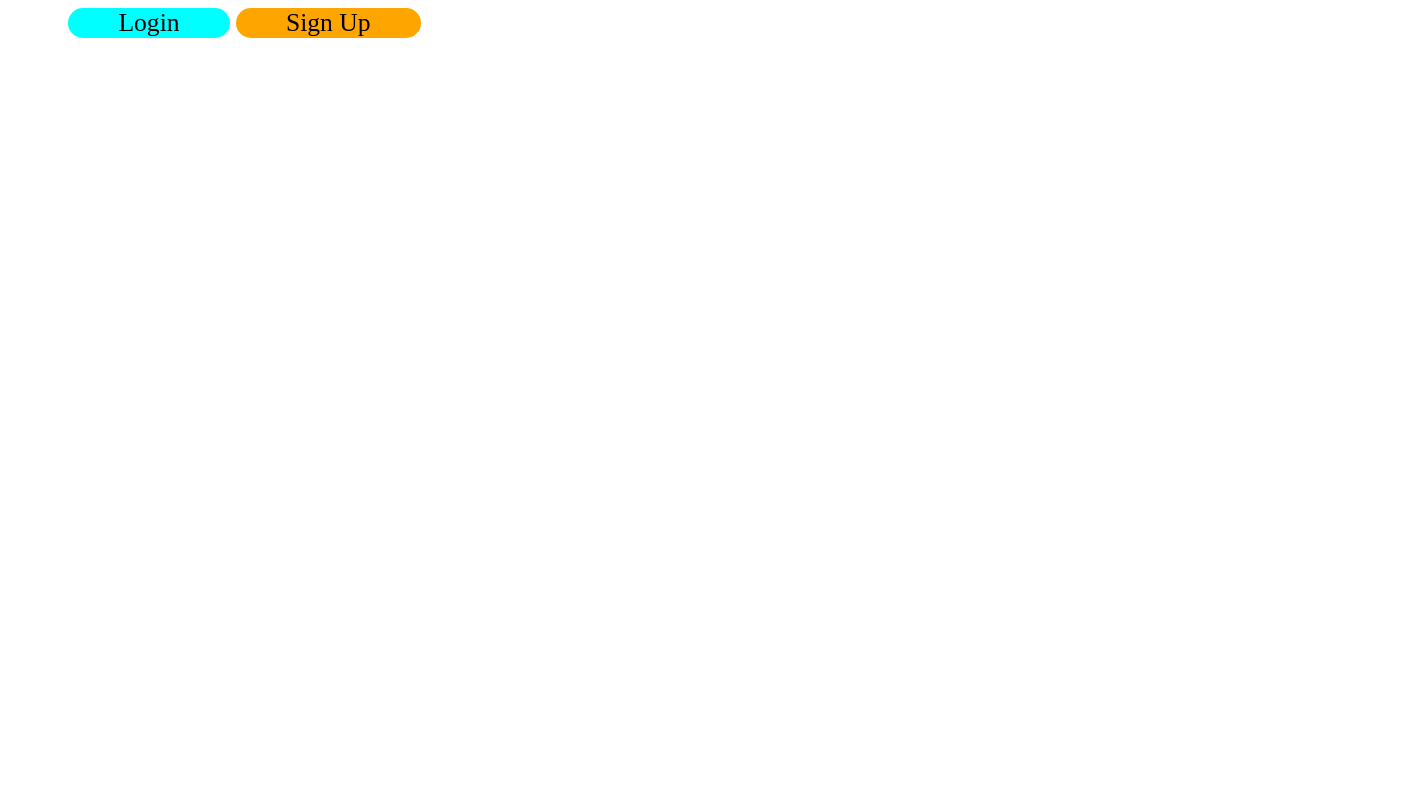
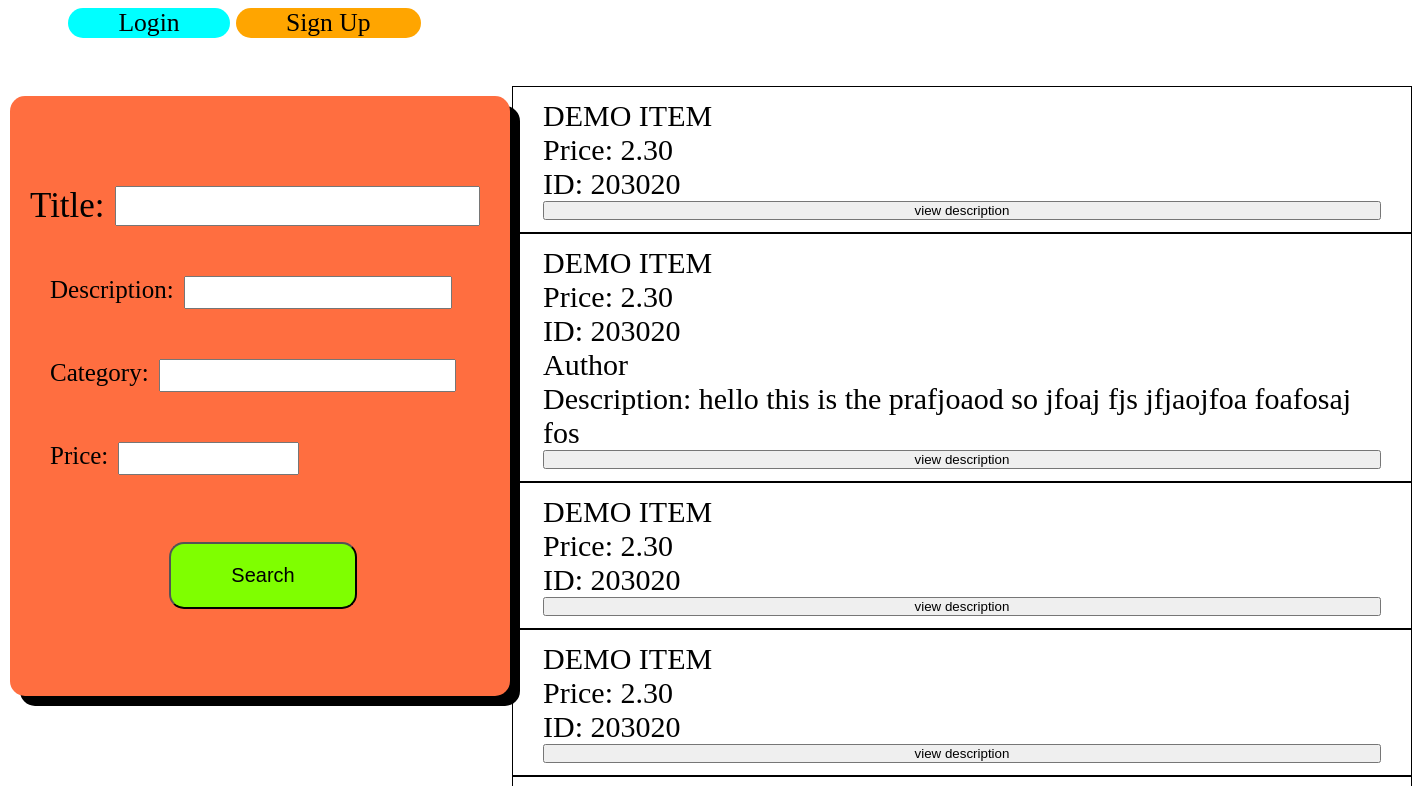
Before and after one commit to ICUP69/best440website, a plain HTML site: page index.html in a window 1280 px wide. Shown: the whole page, 1412 px wide, since content can reach past the window. Drawn offline with Linux system fonts and the light colour scheme.

Commit message:
Added sum stuff

```diff
--- a/index.html
+++ b/index.html
@@ -88,31 +88,100 @@
     <!-- End of login/signup segment  -->
 
     <!-- SEARCH FORM  & Body-->
-    <div class="user--page hidden">
+    <div class="user--page ">
         <div class="user--Form">
             <form>
                 <div class="title">
-                    <label style="padding-right: 10px;"> Title:  </label>
+                    <label style="padding-right: 10px;"> Title: </label>
                     <input class="title-input" size="20" style="font-size: 28px;" type="text">
                 </div>
 
                 <div class="description">
-                    <label style="padding-right: 10px;"> Description:  </label>
-                    <input class="desc-input" size="16" style="font-size: 25px;" type="text" >
+                    <label style="padding-right: 10px;"> Description: </label>
+                    <input class="desc-input" size="16" style="font-size: 25px;" type="text">
                 </div>
 
                 <div class="category">
-                    <label style="padding-right: 10px;"> Category:  </label>
+                    <label style="padding-right: 10px;"> Category: </label>
                     <input class="cate-input" size="18" style="font-size: 25px;" type="text">
                 </div>
 
                 <div class="price">
-                    <label style="padding-right: 10px;"> Price:  </label>
+                    <label style="padding-right: 10px;"> Price: </label>
                     <input class="price-input" size="10" style="font-size: 25px;" type="text">
                 </div>
 
                 <button class="search--Btn"> Search </button>
             </form>
+        </div>
+
+
+        <div class="table--display">
+
+
+            <div class="table--row">
+                <div class="product--name">DEMO ITEM </div>
+                <div class="prodcut--description">
+                    <div class="product--price"> Price: 2.30</div>
+                    <div class="product--ID"> ID: 203020</div>
+                </div>
+
+                <button> view description </button>
+            </div>
+
+            <div class="table--row">
+                <div class="product--name">DEMO ITEM </div>
+                <div class="prodcut--description">
+                    <div class="product--price"> Price: 2.30  </div>
+                    <div class="product--ID"> ID: 203020</div>
+                    <div class="product--I"> Author</div>
+                    <div class="product--d"> Description: hello this is the prafjoaod so jfoaj fjs jfjaojfoa foafosaj fos</div>
+                </div>
+                <button> view description </button>
+            </div>
+
+            <div class="table--row">
+                <div class="product--name">DEMO ITEM </div>
+                <div class="prodcut--description">
+                    <div class="product--price"> Price: 2.30</div>
+                    <div class="product--ID"> ID: 203020</div>
+                </div>
+
+                <button> view description </button>
+            </div>
+
+            <div class="table--row">
+                <div class="product--name">DEMO ITEM </div>
+                <div class="prodcut--description">
+                    <div class="product--price"> Price: 2.30</div>
+                    <div class="product--ID"> ID: 203020</div>
+                </div>
+
+                <button> view description </button>
+            </div>
+
+            <div class="table--row">
+                <div class="product--name">DEMO ITEM </div>
+                <div class="prodcut--description">
+                    <div class="product--price"> Price: 2.30</div>
+                    <div class="product--ID"> ID: 203020</div>
+                </div>
+
+                <button> view description </button>
+            </div>
+
+            <div class="table--row">
+                <div class="product--name">DEMO ITEM </div>
+                <div class="prodcut--description">
+                    <div class="product--price"> Price: 2.30</div>
+                    <div class="product--ID"> ID: 203020</div>
+                </div>
+
+                <button> view description </button>
+            </div>
+
+
+
         </div>
 
     </div>
--- a/script.js
+++ b/script.js
@@ -25,11 +25,12 @@ const errorLoginMsg = document.querySelector('.errorLgn');
 const userPage = document.querySelector('.user--page');
 
 ///User form inputs
-
 const searchTitle = document.querySelector('.title-input');
 const searchDescription = document.querySelector('.desc-input');
 const searchCategory = document.querySelector('.cate-input');
 const searchPrice = document.querySelector('.price-input');
+
+const table = document.querySelector('.table--display');
 
 
 
@@ -117,11 +118,6 @@ confirmSignUp.addEventListener('click', async function (e) {
 
     ///Refactored --> SQL WANTS TO USE SAME VARIABLE NAMES TO QUERY INTO DB
 
-
-    console.log(firstName, lastName);
-    // console.log(typeof newFirst, typeof newLast);
-    // console.log('this is working');
-
     const data = { username, password, firstName, lastName, email };
     const options = {
         method: 'POST',
@@ -184,3 +180,44 @@ confirmLogin.addEventListener('click', async function (e) {
     });
 
 });
+
+
+/////Search table function
+search.addEventListener('click', async function(e){
+    e.preventDefault();
+
+    itemName = searchTitle.value;
+    itemDescription = searchDescription.value;
+    itemPrice = searchPrice.value;
+    category = searchCategory.value;
+
+    console.log(category);
+
+
+    ///Send data we used for search option to backend and it will return said tables?
+    // const data = { title, description, category, price };
+    const data = {itemName, itemDescription, itemPrice, category};
+    console.log(data);
+    const options = {
+        method: 'POST',
+        headers: {
+            "Content-Type": "application/json",
+        },
+        body: JSON.stringify(data)
+    };
+
+    const response = await fetch('/search', options);
+    const json = await response.json();
+    console.log(json);
+
+    console.log(json.result.length);
+
+    // for(i = 0; i < json.result.length; i++){
+    //     let html = `
+
+
+    //     `
+    //     console.log(json.result[i]);
+    // }
+
+});
--- a/style.css
+++ b/style.css
@@ -255,14 +255,16 @@
   margin: 15px;
 }
 
-.user--page{
-  position: grid;
+.user--page {
+  position: relative;
 }
 
-.user--Form{
+.user--Form {
+  position: absolute;
   padding: 90px 20px;
   /* margin-top: 5%; */
-  margin: 5% 0px 0px 23px;
+  /* margin-left: 10px; */
+  margin: 50px 10px 0px 10px;
   height: 600px;
   width: 500px;
   border-radius: 15px;
@@ -272,35 +274,35 @@
   transition: all 3s;
 }
 
-.title{
+.title {
   display: inline-flex;
   font-size: 35px;
   top: 20%;
 }
 
 /* Gonna refactor this later  */
-.description{
+.description {
   position: relative;
   display: inline-flex;
   padding: 50px 0px 0px 20px;
   font-size: 25px;
 }
 
-.category{
+.category {
   position: relative;
   display: inline-flex;
   padding: 50px 0px 0px 20px;
   font-size: 25px;
 }
 
-.price{
+.price {
   position: relative;
   display: inline-flex;
   padding: 50px 0px 0px 20px;
   font-size: 25px;
 }
 
-.search--Btn{
+.search--Btn {
   position: absolute;
   padding: 20px 60px;
   background-color: chartreuse;
@@ -310,3 +312,28 @@
   cursor: pointer;
   border-radius: 15px;
 }
+
+.table--display {
+  position: absolute;
+  /* display: grid; */
+  left: 40%;
+  margin: 40px 100px 0px 0px;
+  /* margin: 100px 100px 0px 50%; */
+  /* padding: 20px 0px;  */
+  width: 900px;
+  height: 700px;
+  background-color: white;
+  overflow: scroll;
+}
+
+.table--row {
+  display: grid;
+  padding: 12px 30px;
+  font-size: 30px;
+  background-color: white;
+  border: 1px solid black
+}
+
+/* .prodcut--description{
+  display: grid;
+} */
```
Also changed, not shown: node.mysql/server.js (+49 -0 lines).
